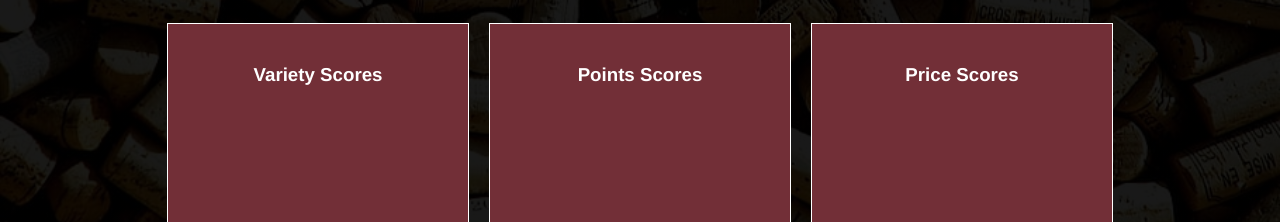
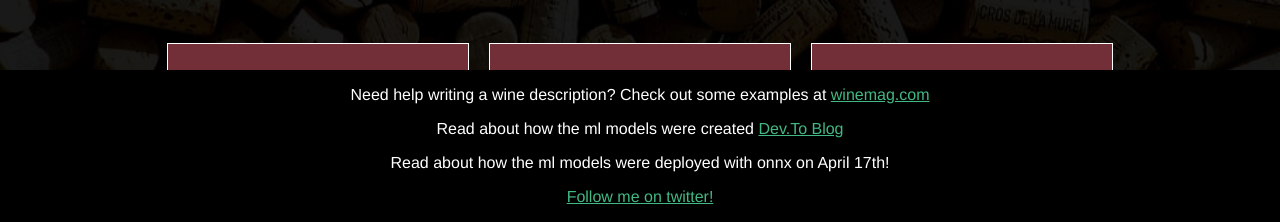
Before and after one commit to cassieview/SommWineGame, a Vue app: page / in a window 1280 px wide. Shown: the part 578-800 px from the top of the page. Built offline with nearby package versions, Linux system fonts and the light colour scheme.

Commit message:
home changes and footer addition

```diff
--- a/src/components/Home.vue
+++ b/src/components/Home.vue
@@ -59,11 +59,28 @@
         </ul>
       </div>
     </div>
-
-    <h3>
-      Need help writing a wine description? Check out some examples at
-      <a href="https://www.winemag.com/">winemag.com</a>
-    </h3>
+    <div class="footer">
+      <p>
+        Need help writing a wine description? Check out some examples at
+        <a href="https://www.winemag.com/" target="_blank">winemag.com</a>
+      </p>
+      <p>
+        Read about how the ml models were created
+        <a
+          href="https://dev.to/azure/grab-your-wine-it-s-time-to-demystify-ml-and-nlp-47f7"
+          target="_blank"
+          >Dev.To Blog</a
+        >
+      </p>
+      <p>
+        Read about how the ml models were deployed with onnx on April 17th!
+      </p>
+      <p>
+        <a href="https://twitter.com/Cassieview" target="_blank"
+          >Follow me on twitter!</a
+        >
+      </p>
+    </div>
   </div>
 </template>
 
@@ -133,7 +150,7 @@ a {
 }
 textarea {
   width: 50%;
-  height: 50px;
+  height: 70px;
 }
 
 div.intro {
@@ -184,11 +201,13 @@ div.loading {
   background-color: rgba(0, 0, 0, 0.4); /* Black w/ opacity */
 }
 
-.rotateimg90 {
-  -webkit-transform: rotate(90deg);
-  -moz-transform: rotate(90deg);
-  -ms-transform: rotate(90deg);
-  -o-transform: rotate(90deg);
-  transform: rotate(90deg);
+.footer {
+  position: fixed;
+  left: 0;
+  bottom: 0;
+  width: 100%;
+  background-color: black;
+  color: white;
+  text-align: center;
 }
 </style>
```
